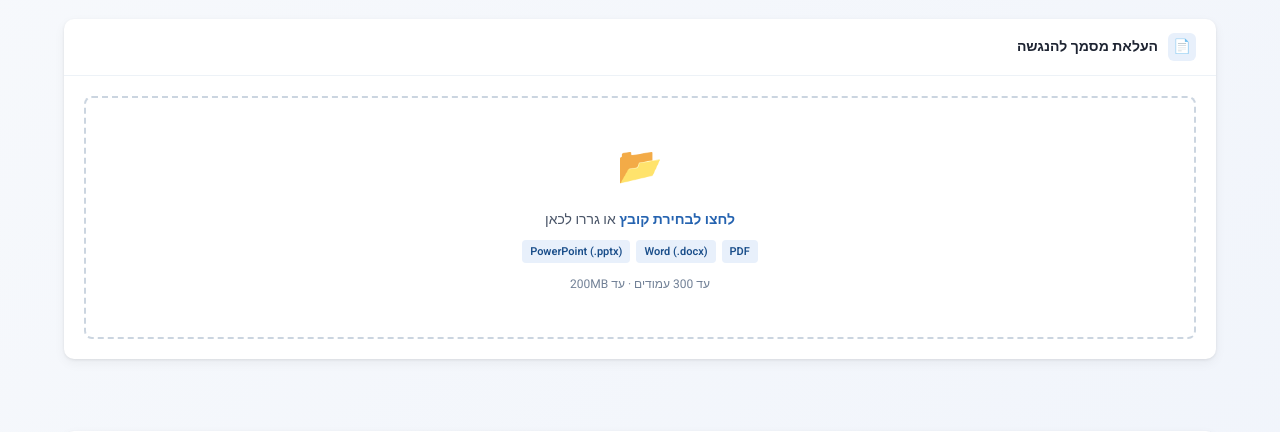
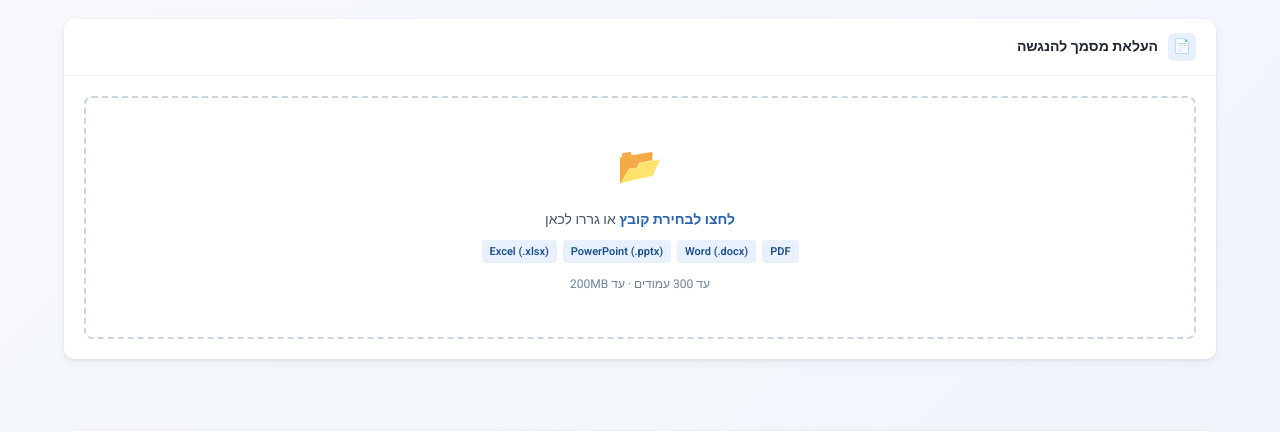
Before and after one commit to eilat-digital/accessibility-tool, a Flask app: page / in a window 1280 px wide. Shown: the part 255-687 px from the top of the page. Run offline with Flask 3, Linux system fonts and the light colour scheme; data that the repository does not hold is empty.

Commit message:
feat: add Excel (.xlsx/.xls) file support
Co-Authored-By: Claude Sonnet 4.6 <noreply@anthropic.com>

```diff
--- a/app.py
+++ b/app.py
@@ -118,6 +118,8 @@ ALLOWED_EXTENSIONS = {
     '.doc':  'Word (ישן)',
     '.pptx': 'PowerPoint',
     '.ppt':  'PowerPoint (ישן)',
+    '.xlsx': 'Excel',
+    '.xls':  'Excel (ישן)',
 }
 
 def convert_to_pdf(input_path: Path, work_dir: Path) -> Path:
--- a/templates/index.html
+++ b/templates/index.html
@@ -412,10 +412,11 @@
         <span style="background:#E8F0FB; color:#1A4E8A; font-size:11px; padding:3px 8px; border-radius:4px; font-weight:600;">PDF</span>
         <span style="background:#E8F0FB; color:#1A4E8A; font-size:11px; padding:3px 8px; border-radius:4px; font-weight:600;">Word (.docx)</span>
         <span style="background:#E8F0FB; color:#1A4E8A; font-size:11px; padding:3px 8px; border-radius:4px; font-weight:600;">PowerPoint (.pptx)</span>
+        <span style="background:#E8F0FB; color:#1A4E8A; font-size:11px; padding:3px 8px; border-radius:4px; font-weight:600;">Excel (.xlsx)</span>
       </div>
       <small style="color:var(--gray-3)">עד 300 עמודים · עד 200MB</small>
       <div id="file-warning" style="display:none; margin-top:10px; padding:8px 12px; border-radius:6px; font-size:12px; text-align:right;"></div>
-      <input type="file" id="file-input" accept=".pdf,.docx,.doc,.pptx,.ppt">
+      <input type="file" id="file-input" accept=".pdf,.docx,.doc,.pptx,.ppt,.xlsx,.xls">
     </div>
 
     <div class="processing-box" id="processing-box">
```
